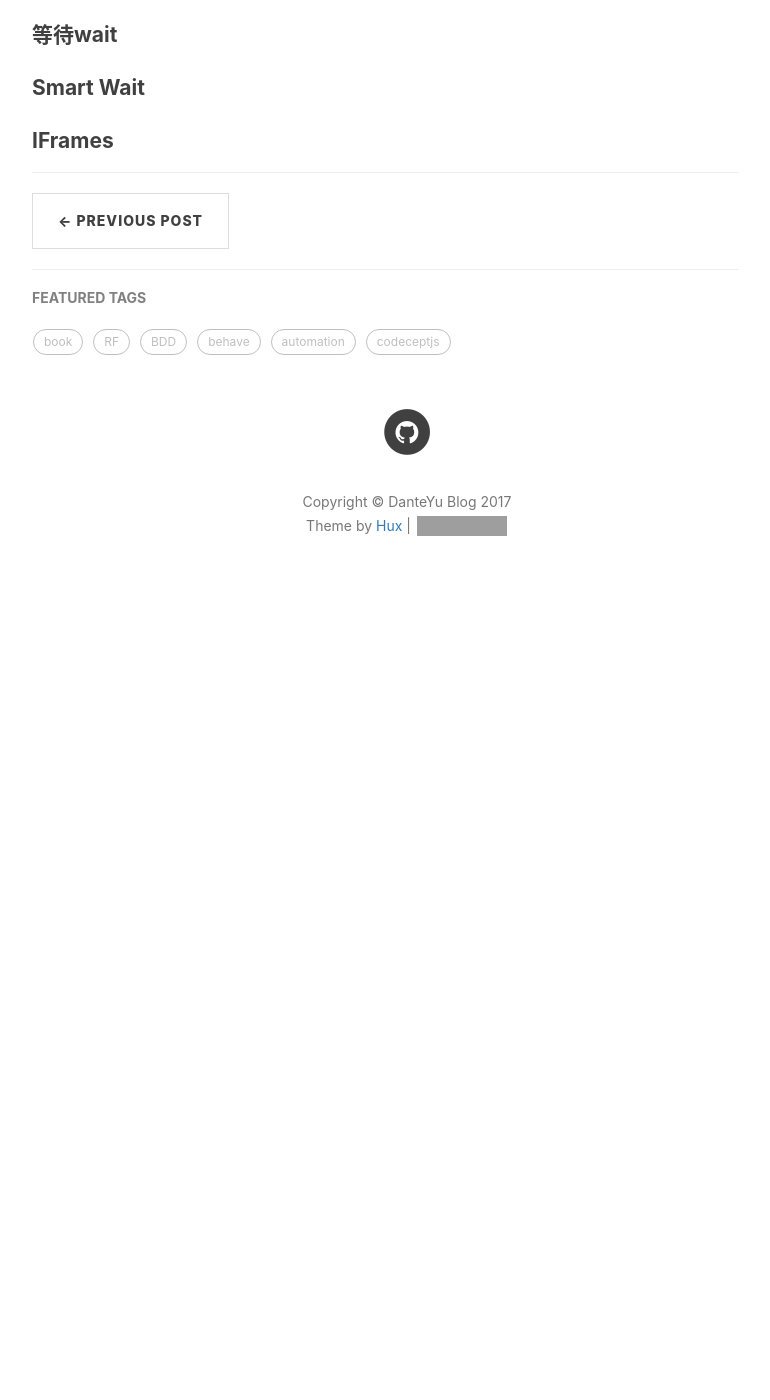
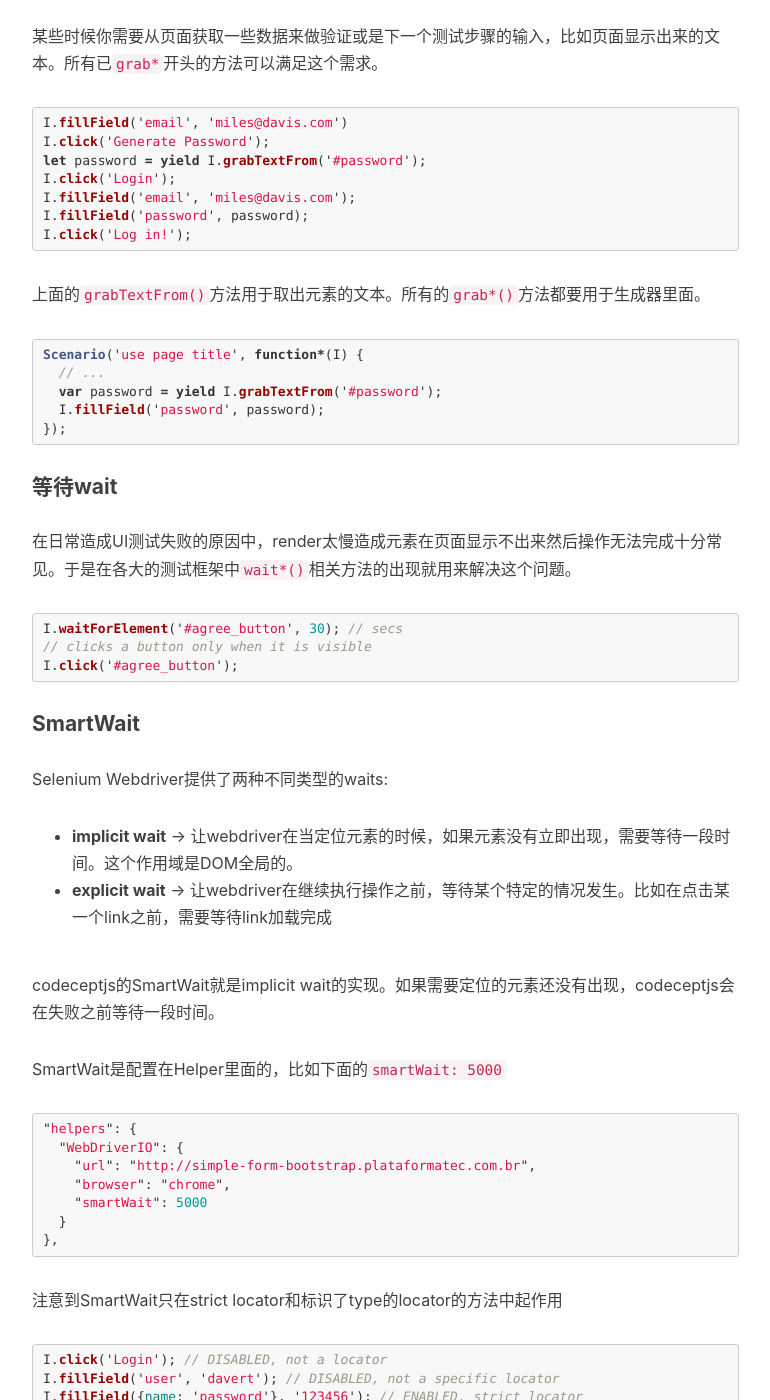
Before and after one commit to DanteYu/DanteYu.github.io, a Jekyll site: the page built from _posts/2017-09-05-codeceptjs2.markdown, in a window 1280 px wide and 1400 px high, scrolled down 3133 px. Shown: the whole window, without its empty margins (233-1003 px from the left). Built offline with Jekyll 4.4.1, drawn with Linux system fonts in a browser that asks for light colours; nearby versions of some CDN libraries; comment, search, counter and statistics services are not loaded; before the commit the page ends 3763 px from its top, so only the background shows below that; some of the changed text lies outside the part shown; grey boxes are pictures that could not be loaded.

````diff
--- a/_posts/2017-09-05-codeceptjs2.markdown
+++ b/_posts/2017-09-05-codeceptjs2.markdown
@@ -93,11 +93,14 @@
 // opposite
 I.dontSee('Bye');
 ```
+
 `I.seeElement()`和`I.dontSeeElement()`可以判断元素的出现与否
+
 ```javascript
 I.seeElement('.notice');
 I.dontSeeElement('.error');
 ```
+
 除此之外，页面的URL,title和文本框里面的值都是可以验证的。更多的方法请参考[这里](http://codecept.io/helpers/WebDriverIO/)。
 ```javascript
 I.seeInCurrentUrl('/user/miles');
@@ -106,9 +109,73 @@
 ```
 
 #### 抓取元素
+某些时候你需要从页面获取一些数据来做验证或是下一个测试步骤的输入，比如页面显示出来的文本。所有已`grab*`开头的方法可以满足这个需求。
+
+```javascript
+I.fillField('email', 'miles@davis.com')
+I.click('Generate Password');
+let password = yield I.grabTextFrom('#password');
+I.click('Login');
+I.fillField('email', 'miles@davis.com');
+I.fillField('password', password);
+I.click('Log in!');
+```
+
+上面的`grabTextFrom()`方法用于取出元素的文本。所有的`grab*()`方法都要用于生成器里面。
+```javascript
+Scenario('use page title', function*(I) {
+  // ...
+  var password = yield I.grabTextFrom('#password');
+  I.fillField('password', password);
+});
+```
 
 #### 等待wait
+在日常造成UI测试失败的原因中，render太慢造成元素在页面显示不出来然后操作无法完成十分常见。于是在各大的测试框架中`wait*()`相关方法的出现就用来解决这个问题。
 
-#### Smart Wait
+```javascript
+I.waitForElement('#agree_button', 30); // secs
+// clicks a button only when it is visible
+I.click('#agree_button');
+```
+
+#### SmartWait
+
+Selenium Webdriver提供了两种不同类型的waits:
+  * **implicit wait** -> 让webdriver在当定位元素的时候，如果元素没有立即出现，需要等待一段时间。这个作用域是DOM全局的。
+  * **explicit wait** -> 让webdriver在继续执行操作之前，等待某个特定的情况发生。比如在点击某一个link之前，需要等待link加载完成
+
+codeceptjs的SmartWait就是implicit wait的实现。如果需要定位的元素还没有出现，codeceptjs会在失败之前等待一段时间。
+
+SmartWait是配置在Helper里面的，比如下面的`smartWait: 5000`
+
+```javascript
+"helpers": {
+  "WebDriverIO": {
+    "url": "http://simple-form-bootstrap.plataformatec.com.br",
+    "browser": "chrome",
+    "smartWait": 5000
+  }
+},
+```
+
+注意到SmartWait只在strict locator和标识了type的locator的方法中起作用
+```javascript
+I.click('Login'); // DISABLED, not a locator
+I.fillField('user', 'davert'); // DISABLED, not a specific locator
+I.fillField({name: 'password'}, '123456'); // ENABLED, strict locator
+I.click('#login'); // ENABLED, locator is CSS ID
+I.see('Hello, Davert'); // DISABLED, Not a locator
+I.seeElement('#userbar'); // ENABLED
+I.dontSeeElement('#login'); // DISABLED, can't wait for element to hide
+I.seeNumberOfElements('button.link', 5); // DISABLED, can wait only for one element
+```
 
 #### IFrames
+`within()`方法可以用于IFrame的定位，在`within()`内部的方法就会在IFrame中执行。
+
+```javascript
+within({frame: "#editor"}, () => {
+  I.see('Page');
+});
+```
````
Also changed, not shown: _posts/2017-04-26-myautomationproject.markdown (+11 -3 lines), _posts/2017-08-26-codeceptjs1.markdown (+7 -0 lines), _posts/2017-09-09-codeceptjs3.markdown (added, +286 -0 lines).
